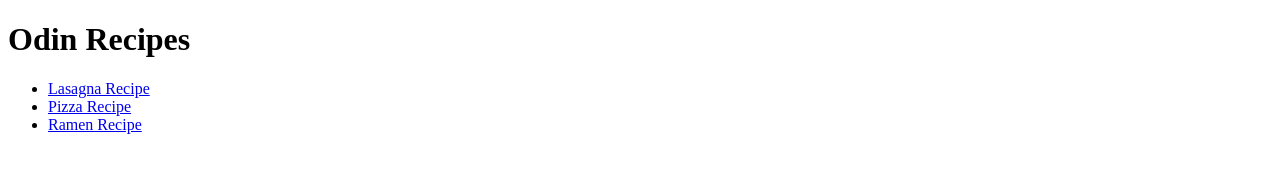
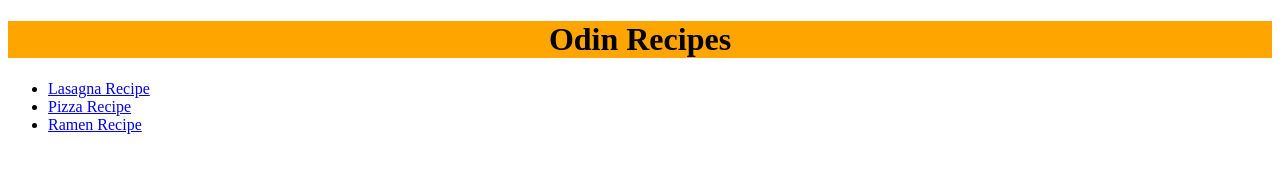
Before and after one commit to Maria00002/odin-recipes, a plain HTML site: page index.html in a window 1280 px wide. Drawn offline with Linux system fonts and the light colour scheme.

Commit message:
Add and edit the styles.css
Create some format for the fonts in index.html

```diff
--- a/index.html
+++ b/index.html
@@ -3,6 +3,7 @@
     <head>
         <meta charset="UTF-8">
         <title>Odin Recipes</title>
+        <link rel="stylesheet" href="styles.css">
     </head>
     <body>
         <h1>Odin Recipes</h1>
--- /dev/null
+++ b/styles.css
@@ -0,0 +1,12 @@
+/* Here is where all the code to style the web pages will be placed */
+h1{
+    background-color:orange;
+    color:black;
+    text-align:center;
+    font-weight:800;
+}
+
+body{
+    font-family: "Times New Roman", serif;
+    color:black;
+}
```
